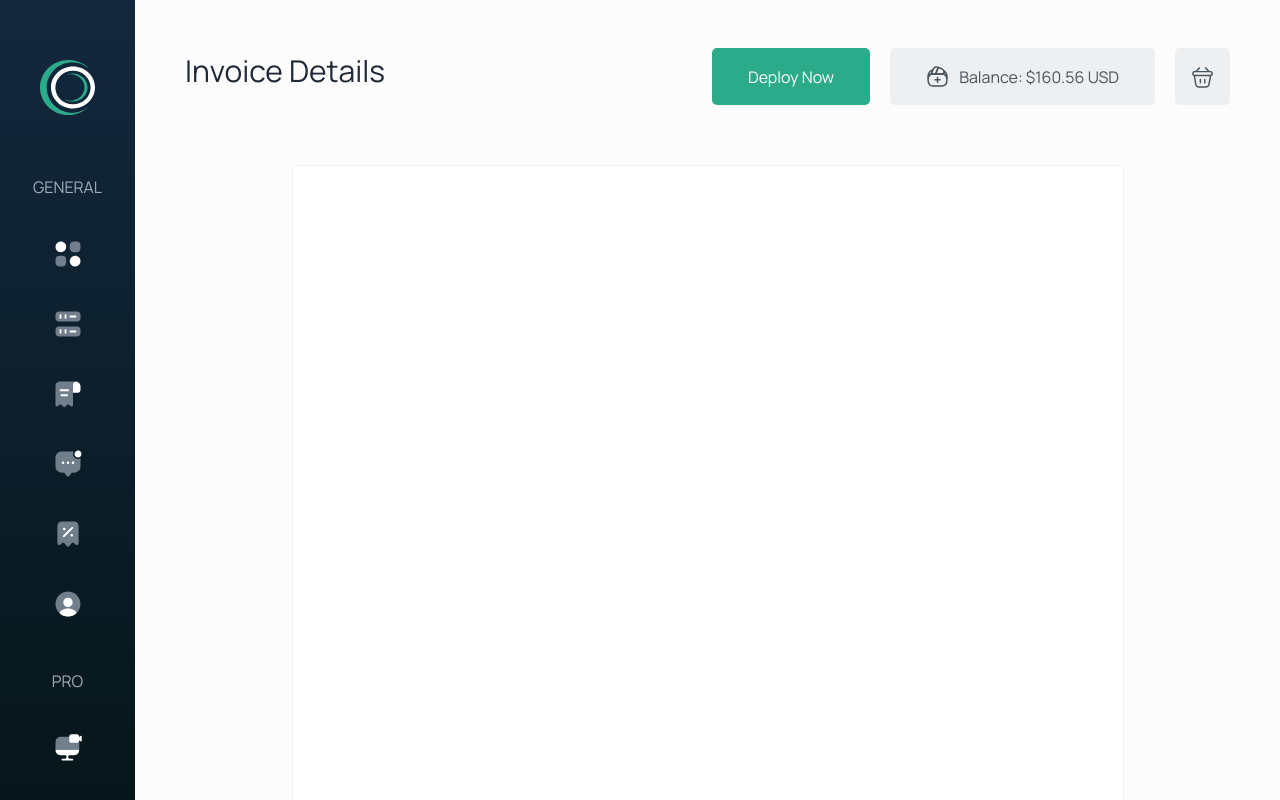
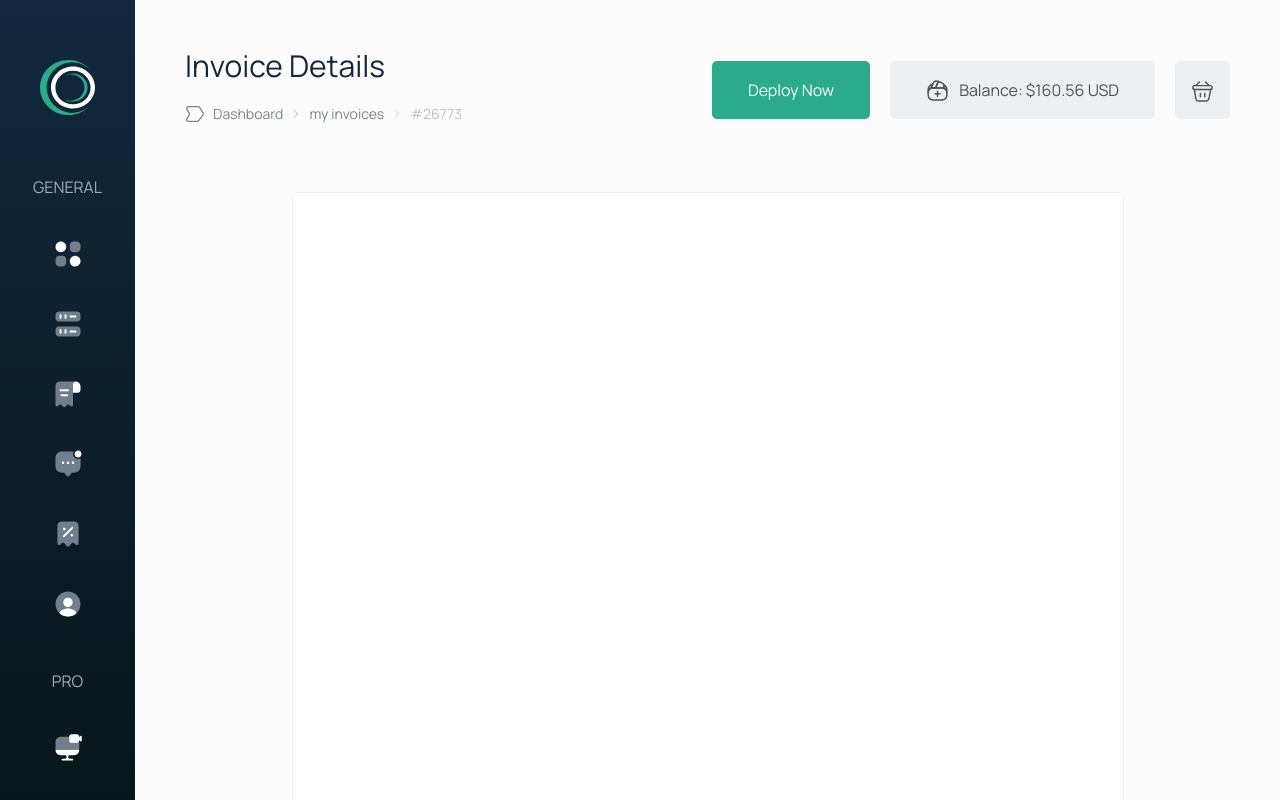
Before and after one commit to Ali-hagha/asamserver-sveltekit-test, a SvelteKit app: page / in a window 1280 px wide. Shown: the top 800 px of the page. Built offline with nearby package versions, Linux system fonts and the light colour scheme.

Commit message:
create breadcrumbs component

```diff
--- /dev/null
+++ b/src/lib/components/Breadcrumbs.svelte
@@ -0,0 +1,35 @@
+<script lang="ts">
+	import iconTag from '$lib/icons/tag-right.svg';
+
+	const invoiceId = 26773;
+
+	const paths = [
+		{
+			title: 'Dashboard',
+			href: '/'
+		},
+		{
+			title: 'my invoices',
+			href: '/'
+		},
+		{
+			title: `#${invoiceId}`,
+			href: '/'
+		}
+	];
+</script>
+
+<div class="flex gap-2 items-center">
+	<img src={iconTag} alt="tag" />
+	<div class="text-sm breadcrumbs">
+		<ul class="text-stone_gray">
+			{#each paths as path, i}
+				{#if i === paths.length - 1}
+					<li class="text-french_gray">{path.title}</li>
+				{:else}
+					<li><a href={path.href}>{path.title}</a></li>
+				{/if}
+			{/each}
+		</ul>
+	</div>
+</div>
--- a/src/routes/Header.svelte
+++ b/src/routes/Header.svelte
@@ -3,13 +3,15 @@
 	import iconWallet from '$lib/icons/vuesax-outline-wallet-add.svg';
 	import iconCart from '$lib/icons/cart.svg';
 	import Button from '$lib/components/Button.svelte';
+	import Breadcrumbs from '$lib/components/Breadcrumbs.svelte';
 </script>
 
 <header
 	class="ml-[135px] px-[50px] pt-12 pb-[60px] bg-athens_gray flex items-center justify-between"
 >
 	<div>
-		<h2 class="text-3xl mb-3">Invoice Details</h2>
+		<h2 class="text-3xl mb-3 text-primary_dark">Invoice Details</h2>
+		<Breadcrumbs />
 	</div>
 	<div class="flex gap-5">
 		<Button title="Deploy Now" type="primary" />
--- a/tailwind.config.js
+++ b/tailwind.config.js
@@ -1,5 +1,8 @@
 /** @type {import('tailwindcss').Config} */
 export default {
+	daisyui: {
+		themes: []
+	},
 	content: ['./src/**/*.{html,js,svelte,ts}'],
 	theme: {
 		extend: {
```
